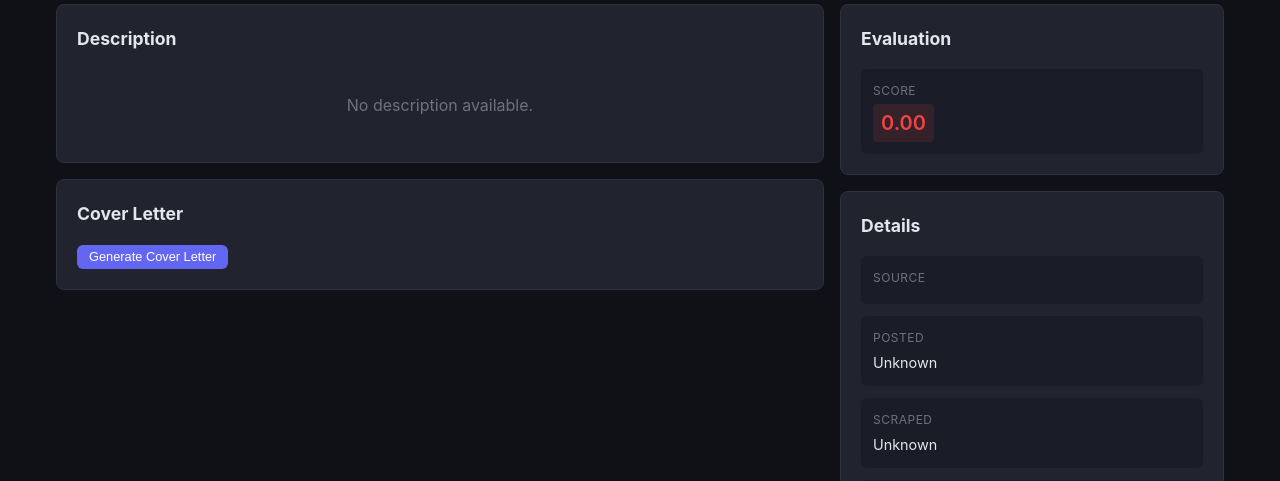
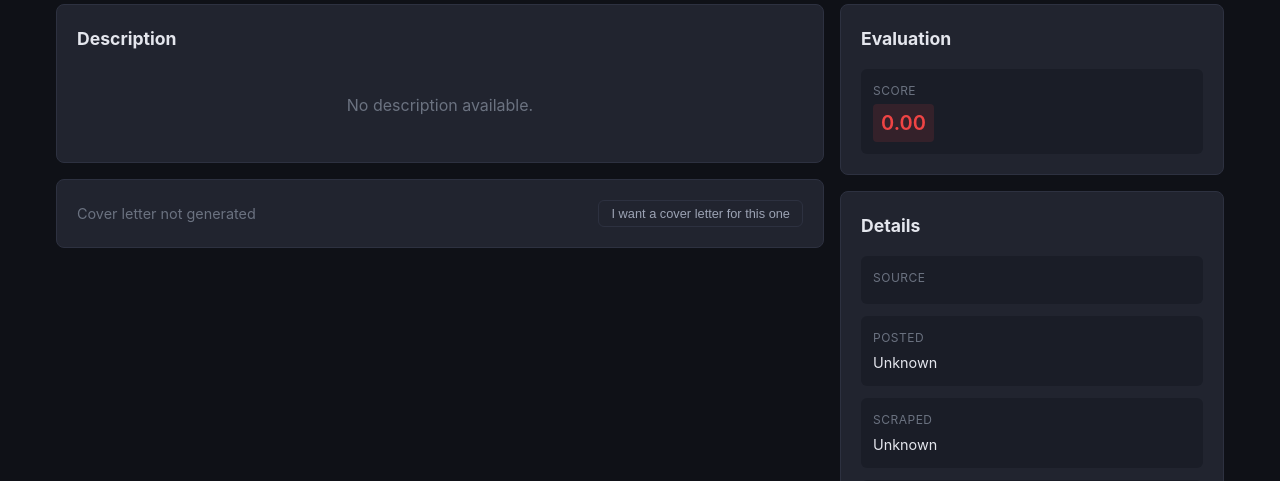
Before and after one commit to mansaJones/job-agent, a FastAPI app: template app/dashboard/templates/job_detail.html in a window 1280 px wide. Shown: the part 223-704 px from the top of the page. Run offline with FastAPI, Linux system fonts and the light colour scheme; the template is opened without the code that fills it, so the values that code supplies are empty; some libraries are stand-ins or nearby versions.

Commit message:
toggle cs

```diff
--- a/app/dashboard/templates/job_detail.html
+++ b/app/dashboard/templates/job_detail.html
@@ -37,9 +37,10 @@
             {% endif %}
         </div>
 
-        <!-- Cover Letter section -->
+        <!-- Cover Letter section (opt-in per job) -->
         <div id="cover-letter-area">
             {% if job.cover_letter %}
+            <!-- Already generated — always show -->
             <div class="card" style="border-color: var(--accent);">
                 <h2 style="color: var(--accent);">Cover Letter</h2>
                 <div class="detail-description" id="cover-letter-text" style="white-space: pre-wrap;">{{ job.cover_letter }}</div>
@@ -56,8 +57,21 @@
                 </div>
             </div>
             {% else %}
-            <div class="card">
+            <!-- No cover letter yet — show opt-in toggle instead of always-visible generator -->
+            <div class="card" id="cover-letter-opt-in">
+                <div style="display: flex; align-items: center; justify-content: space-between;">
+                    <span style="color: var(--text-muted); font-size: 0.9rem;">Cover letter not generated</span>
+                    <button class="btn btn-ghost btn-sm"
+                            onclick="document.getElementById('cover-letter-opt-in').style.display='none'; document.getElementById('cover-letter-generator').style.display='block';">
+                        I want a cover letter for this one
+                    </button>
+                </div>
+            </div>
+            <div class="card" id="cover-letter-generator" style="display: none;">
                 <h2>Cover Letter</h2>
+                <p style="color: var(--text-muted); font-size: 0.85rem; margin-bottom: 0.75rem;">
+                    Generate a tailored cover letter using Claude API.
+                </p>
                 <div style="display: flex; align-items: center; gap: 1rem;">
                     <button class="btn btn-primary btn-sm"
                             hx-post="/api/jobs/{{ job.id }}/polish"
@@ -65,6 +79,10 @@
                             hx-swap="innerHTML"
                             hx-indicator="#polish-spinner">
                         Generate Cover Letter
+                    </button>
+                    <button class="btn btn-ghost btn-sm"
+                            onclick="document.getElementById('cover-letter-generator').style.display='none'; document.getElementById('cover-letter-opt-in').style.display='block';">
+                        Never mind
                     </button>
                     <span id="polish-spinner" class="htmx-indicator" style="color: var(--text-muted); font-size: 0.85rem;">Generating...</span>
                 </div>
```
